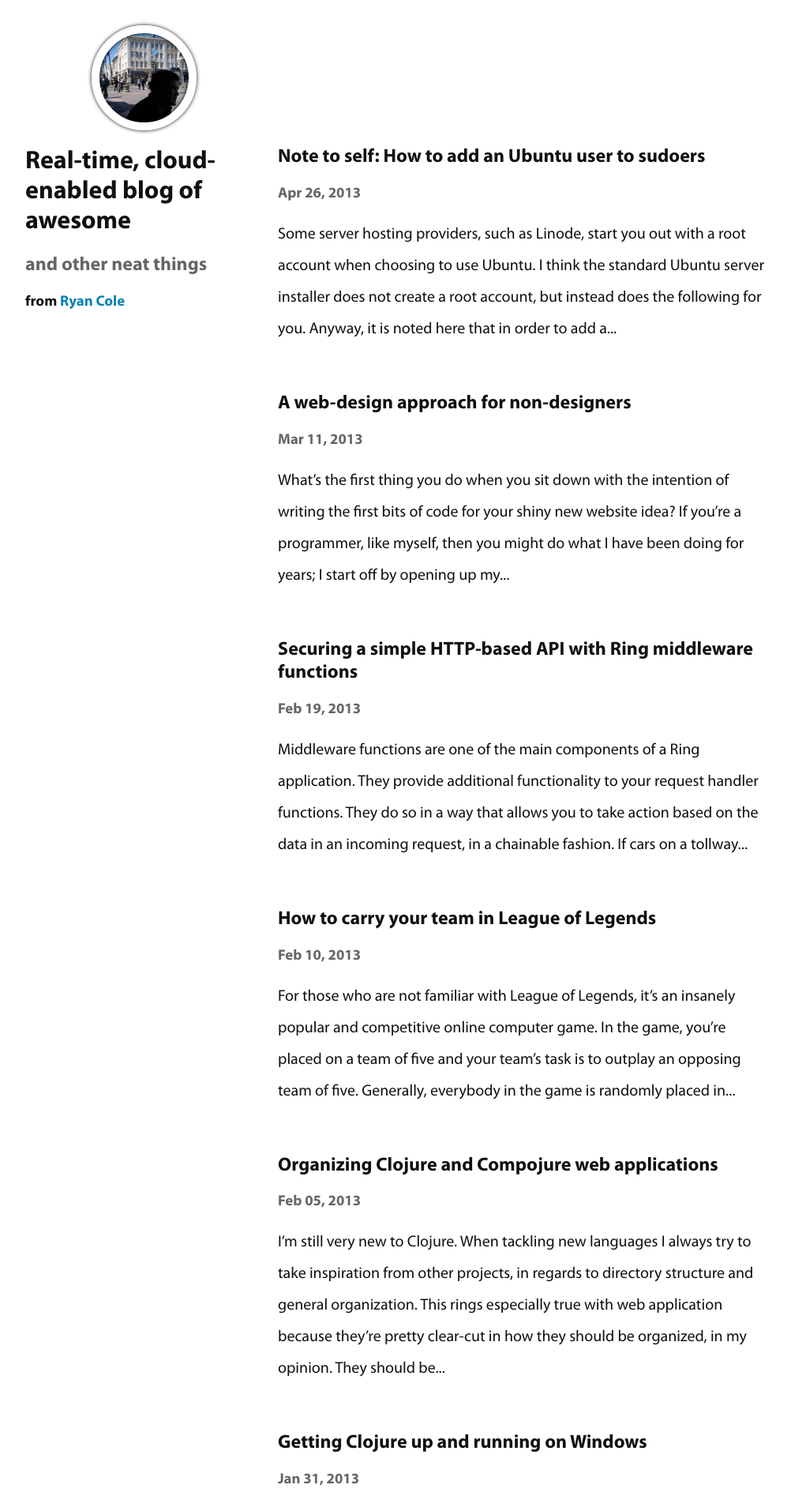
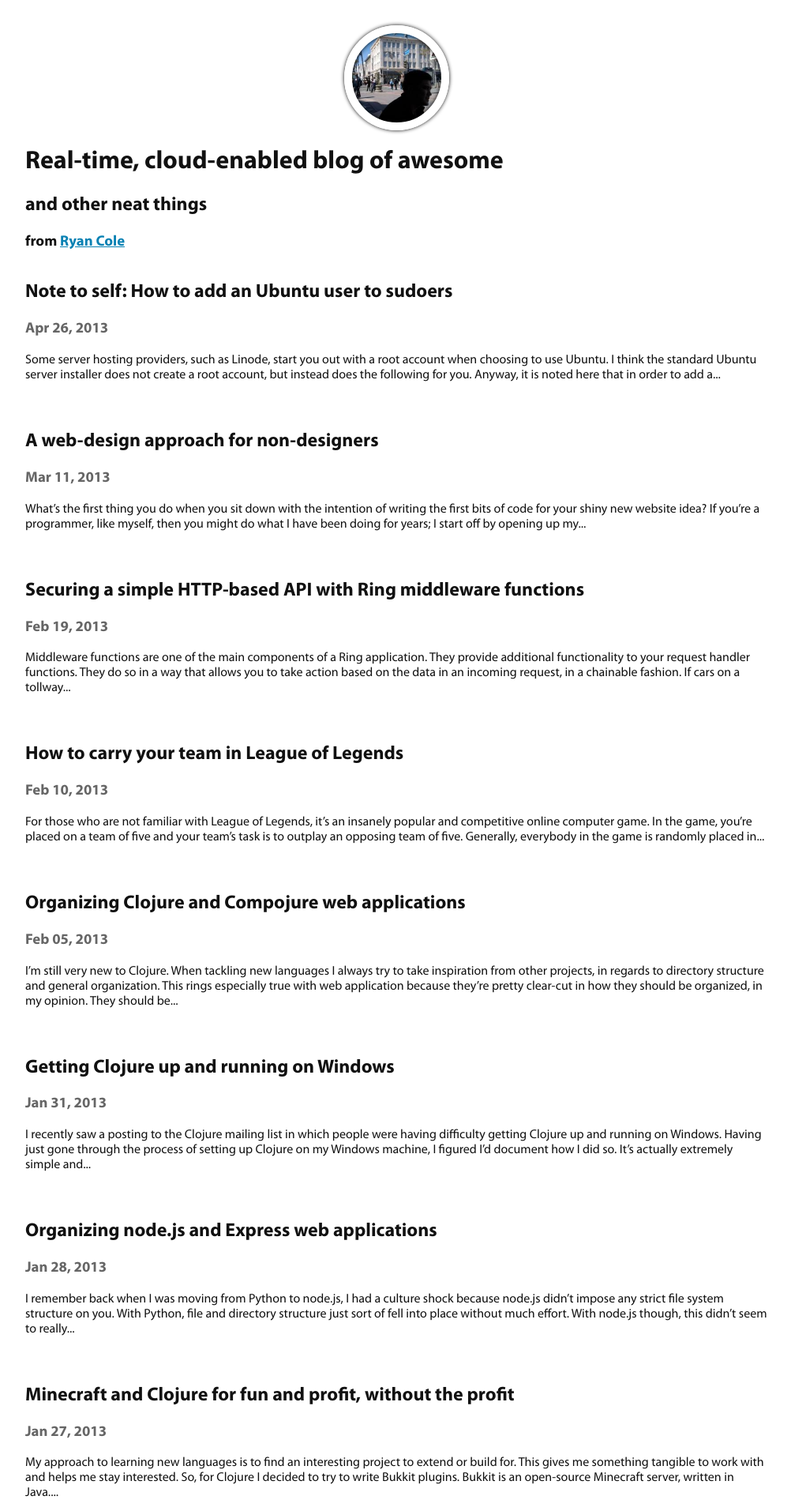
Before and after one commit to ryancole/ryancole.github.com, a Jekyll site: the page built from index.html, in a window 1280 px wide. Shown: the top 1913 px of the page at 79% size, without its empty margins (138-1140 px from the left). Built offline with Jekyll 4.4.1, drawn with Linux system fonts in a browser that asks for light colours.

Commit message:
see what this looks like

```diff
--- a/_layouts/default.html
+++ b/_layouts/default.html
@@ -42,13 +42,15 @@
   <body>
     <div class="container">
       <div class="row">
-        <div class="span4 left-side">
+        <div class="span12">
           <a href="/"><div id="my-face"></div></a>
           <h1>Real-time, cloud-enabled blog of awesome</h1>
           <h2>and other neat things</h2>
           <h3>from <a target="_blank" href="http://twitter.com/_ryancole">Ryan Cole</a></h3>
         </div>
-        <div class="span8 right-side">
+      </div>
+      <div class="row">
+        <div class="span12">
           {{ content }}
         </div>
       </div>
```
